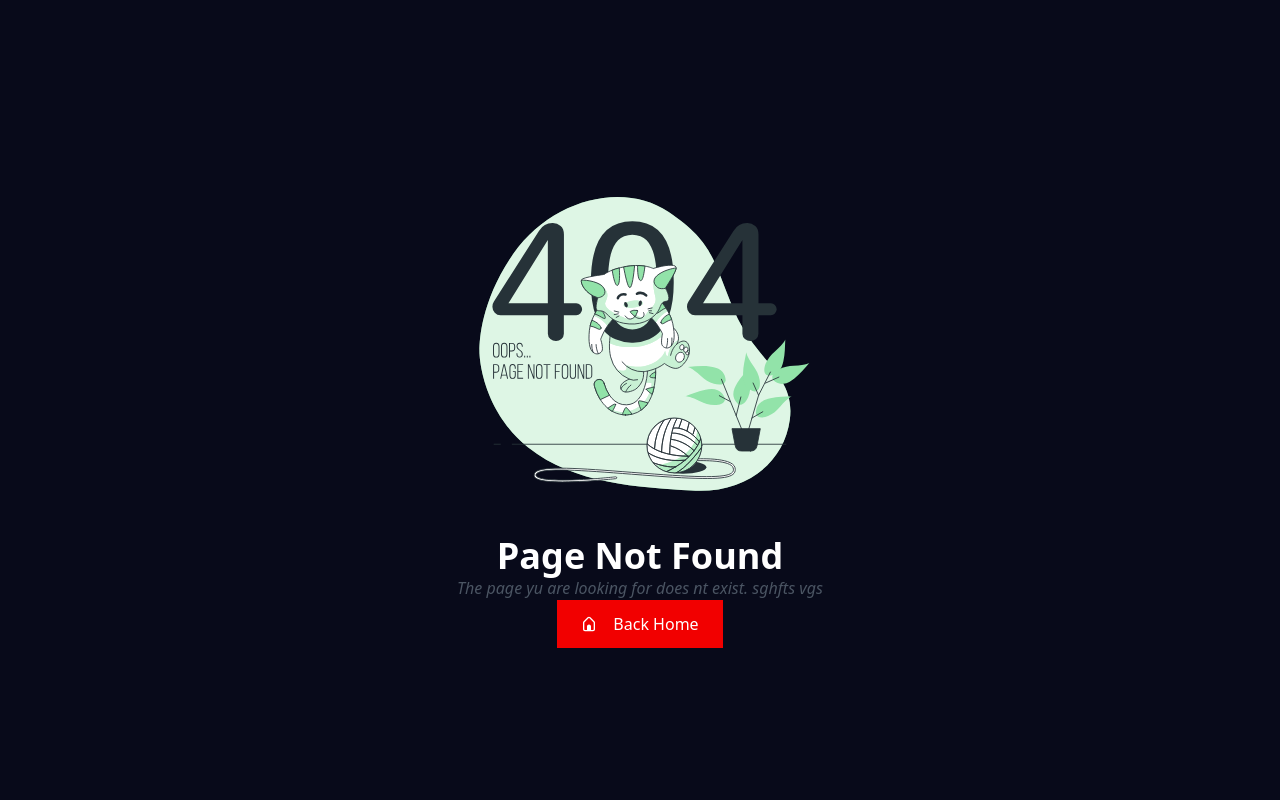
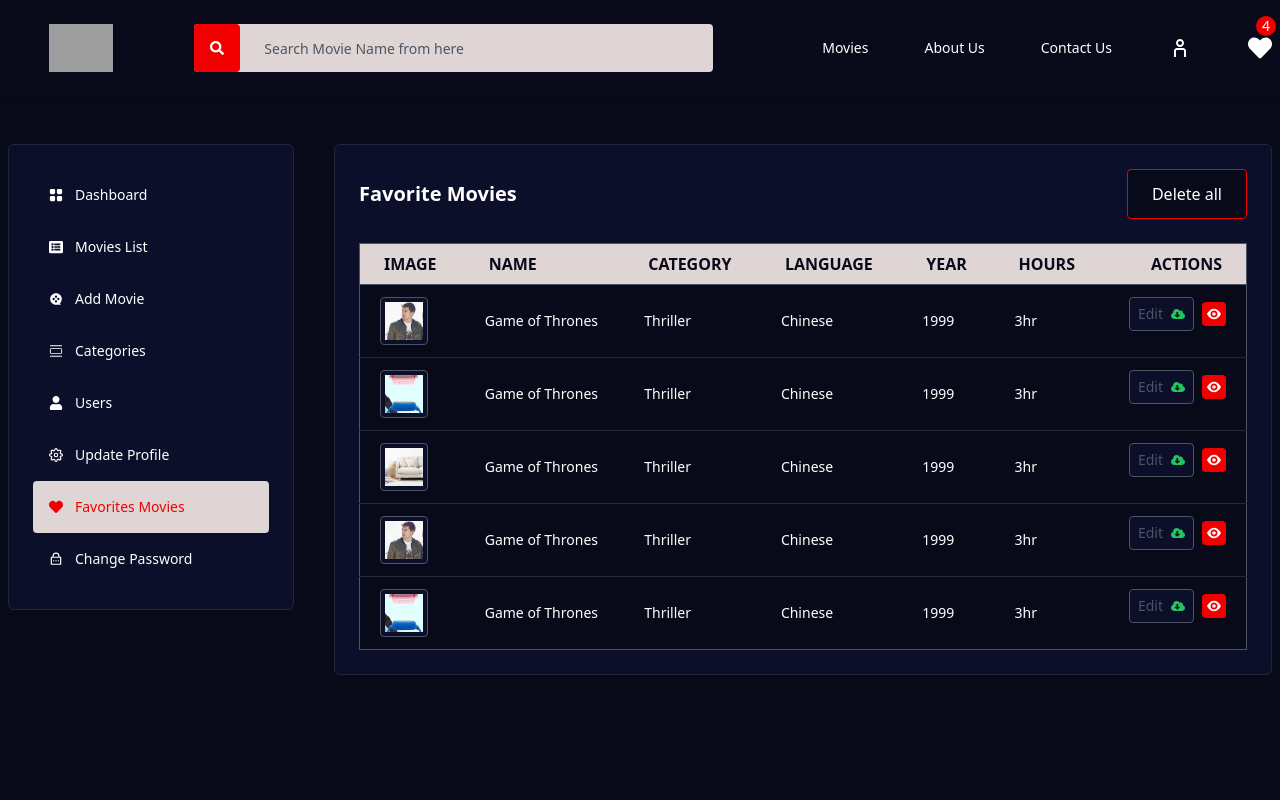
Before and after one commit to Melchizedek-1/Netflix-clone, a React (Create React App) app: page /favorites in a window 1280 px wide. Before the commit this address had no page. Shown: the top 800 px of the page. Built offline with nearby package versions, Linux system fonts and the light colour scheme; grey boxes are pictures that could not be loaded.

Commit message:
Favorites and change password added

```diff
--- a/src/App.js
+++ b/src/App.js
@@ -3,6 +3,8 @@ import React from 'react'
 import { Route, Routes } from 'react-router-dom'
 import AboutUs from './Screens/AboutUs'
 import ContactUs from './Screens/ContactUs'
+import FavoriteMovies from './Screens/Dashboard/FavoriteMovies'
+import Password from './Screens/Dashboard/Password'
 import Profile from './Screens/Dashboard/Profile'
 import HomeScreen from './Screens/HomeScreen'
 import Login from './Screens/Login'
@@ -26,6 +28,8 @@ const App = () => {
       <Route path='/movie/:id' element={<SingleMovie />} />
       <Route path='/watch/:id' element={<WatchPage />} />
       <Route path='/profile' element={<Profile />} />
+      <Route path='/password' element={<Password />} />
+      <Route path='/favorites' element={<FavoriteMovies />} />
       <Route path='*' element={<NotFound />} />
     </Routes>
   )
--- /dev/null
+++ b/src/Components/Table.js
@@ -0,0 +1,89 @@
+import React from 'react'
+import { FaCloudDownloadAlt, FaEdit } from 'react-icons/fa';
+import { MdDelete } from 'react-icons/md';
+import { GoEye } from 'react-icons/go';
+import { Link } from 'react-router-dom';
+
+const Table = ({ data, admin}) => {
+    const Head = "text-xs text-left text-main font-semibold px-6 py-2 uppercase";
+    const Text = "text-sm text-left leading-6 whitespace-nowrap px-5 py-3";
+
+    const Rows = (movie, i, admin) => {
+        return (
+            <tr key={i}>
+                <td className={`${Text}`}>
+                    <div className='w-12 p-1 bg-dry border border-border h-12 rounded overflow-hidden'>
+                        <img
+                            className='h-full w-full object-cover'
+                            src={`/images/movies/${movie.titleImage}`}
+                            alt={movie?.name}
+                        />
+                    </div>
+                </td>
+                <td className={`${Text} truncate`}>{movie.name}</td>
+                <td className={`${Text}`}>{movie.category}</td>
+                <td className={`${Text}`}>{movie.language}</td>
+                <td className={`${Text}`}>{movie.year}</td>
+                <td className={`${Text}`}>{movie.time}</td>
+                <td className={`${Text} float-right flex-rows gap-2`}>
+                    {admin ? (
+                        <>
+                            <button className='border border-border bg-dry flex-rows gap-2 text-border rounded py-1 px-2'>
+                                Edit <FaEdit className='text-green-500' />
+                            </button>
+                            <button className='bg-subMain text-white rounded flex-colo w-6 h-6'>
+                                <MdDelete />
+                            </button>
+                        </>
+                    ) : (
+                        <>
+                            <button className='border border-border bg-dry flex-rows gap-2 text-border rounded py-1 px-2'>
+                                Edit <FaCloudDownloadAlt className='text-green-500' />
+                            </button>
+                            <Link to={`/movie/${movie?.name}`} className='bg-subMain text-white rounded flex-colo w-6 h-6'>
+                                <GoEye />
+                            </Link>
+                        </>
+                    )}
+                </td>
+            </tr>
+        )
+    }
+
+  return (
+    <div className='overflow-x-scroll overflow-hidden relative w-full'>
+        <table className='w-full table-auto border border-border divide-y divide-border'>
+            <thead>
+                <tr className='bg-dryGray'>
+                    <th scope="col" className={`$${Head}`}>
+                        Image
+                    </th>
+                    <th scope="col" className={`$${Head}`}>
+                        Name
+                    </th>
+                    <th scope="col" className={`$${Head}`}>
+                        Category
+                    </th>
+                    <th scope="col" className={`$${Head}`}>
+                        Language
+                    </th>
+                    <th scope="col" className={`$${Head}`}>
+                        Year
+                    </th>
+                    <th scope="col" className={`$${Head}`}>
+                        Hours
+                    </th>
+                    <th scope="col" className={`$${Head} text-end`}>
+                        Actions
+                    </th>
+                </tr>
+            </thead>
+            <tbody className='bg-main divide-y divide-gray-800'>
+                {data.map((movie, i) => Rows(movie, i, admin))}
+            </tbody>
+        </table>
+    </div>
+  )
+}
+
+export default Table
--- /dev/null
+++ b/src/Screens/Dashboard/FavoriteMovies.js
@@ -0,0 +1,23 @@
+import React from 'react';
+import Table from '../../Components/Table';
+import { Movies } from '../../Data/MovieData';
+import SideBar from './SideBar';
+
+const FavoriteMovies = () => {
+  return (
+    <SideBar>
+        <div className='flex flex-col gap-6'>
+            <div className='flex-btn gap-2'>
+                <h2 className='text-xl font-bold'>Favorite Movies</h2>
+                <div className='bg-main font-medium transitions hover:bg-subMain border border-subMain text-white py-3 px-6 rounded'>
+                    Delete all
+                </div>
+            </div>
+
+            <Table data={Movies} admin={false} />
+        </div>
+    </SideBar>
+  )
+}
+
+export default FavoriteMovies
--- /dev/null
+++ b/src/Screens/Dashboard/Password.js
@@ -0,0 +1,38 @@
+import React from 'react';
+import { Input } from '../../Components/UsedInputs';
+import SideBar from './SideBar';
+
+const Password = () => {
+  return (
+    <SideBar>
+        <div className='flex flex-col gap-6'>
+            <h2 className='text-xl font-bold'>Change Password</h2>
+            <Input
+                label='Previous Passowrd'
+                placeholder='*********'
+                type='password'
+                bg={true}
+            />
+            <Input
+                label='New Passowrd'
+                placeholder='*********'
+                type='password'
+                bg={true}
+            />
+            <Input
+                label='Confirm Password'
+                placeholder='**********'
+                type='password'
+                bg={true}
+            />
+            <div className='flex justify-end items-center my-4'>
+                <div className='bg-main transitions hover:bg-subMain border border-subMain text-white py-3 px-6 rounded w-full sm:w-auto'>
+                    Change Password
+                </div>
+            </div>
+        </div>
+    </SideBar>
+  )
+}
+
+export default Password
```
